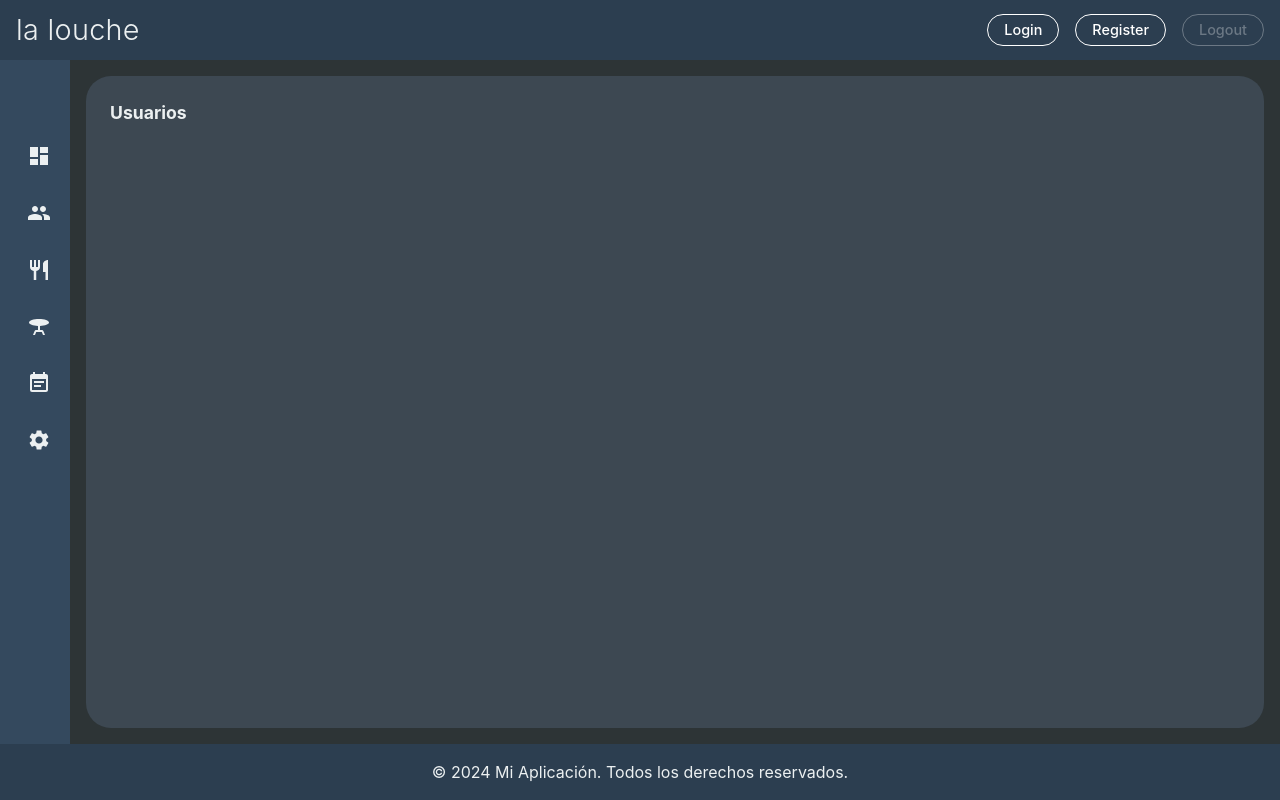
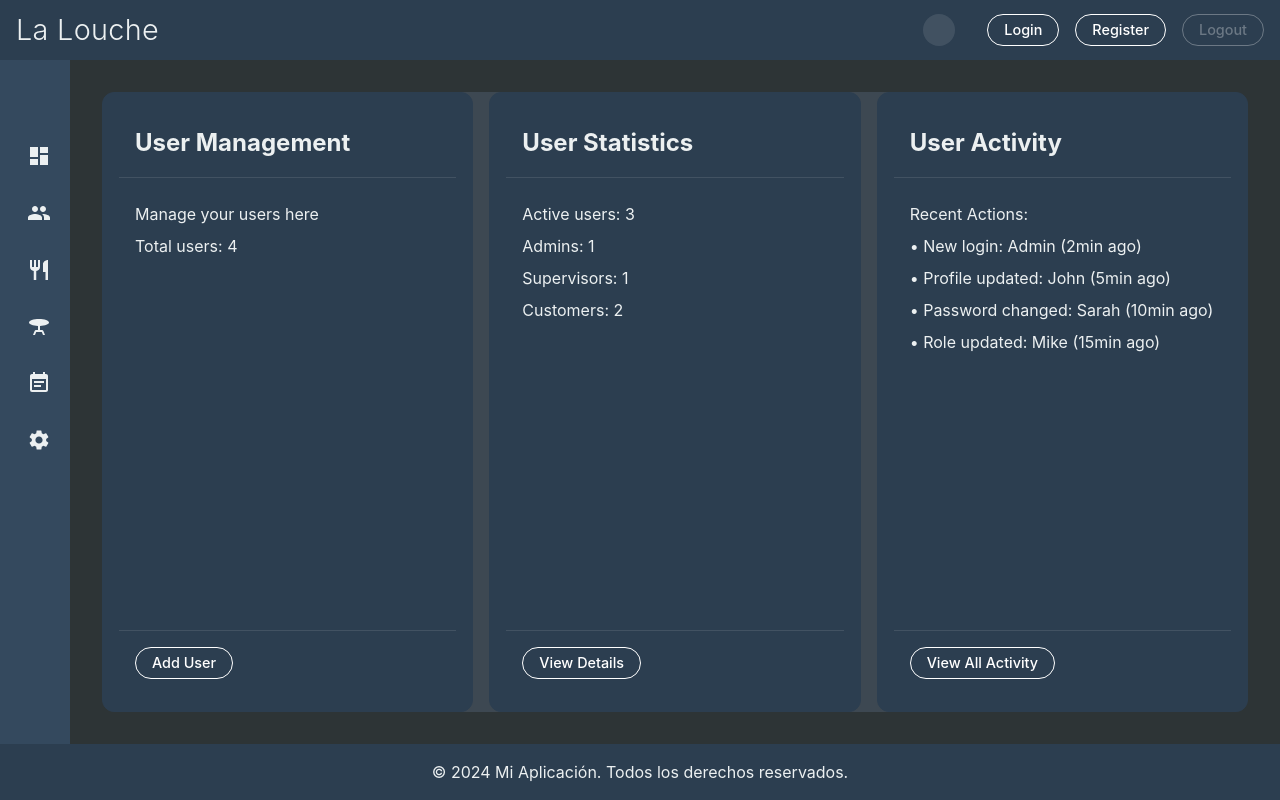
Before and after one commit to Ruben-Alvarez-Dev/daw_react_front, a React (Vite) app: page /usuarios in a window 1280 px wide. Built offline with nearby package versions, Linux system fonts and the light colour scheme.

Commit message:
3 cards flowing

```diff
--- a/src/App.css
+++ b/src/App.css
@@ -121,12 +121,12 @@ body {
 .display {
   grid-area: display;
   background-color: var(--bg-display);
-  padding: 1rem;
+  padding: 2rem;
 }
 
 .display-container {
   background-color: var(--bg-container);
-  padding: 1.5rem;
+  padding: 0rem;
   border-radius: 25px;
   height: 100%;
 }
@@ -186,7 +186,7 @@ h5, h6 {
 }
 
 .card {
-  padding: 2em;
+  padding: 1em;
 }
 
 .read-the-docs {
--- a/src/App.jsx
+++ b/src/App.jsx
@@ -3,10 +3,13 @@ import Navbar from './components/Navbar'
 import Aside from './components/Aside'
 import Display from './components/Display'
 import Footer from './components/Footer'
+import Users from './views/Users'
+import { CardProvider } from './context/CardContext'
 import './App.css'
 
 function App() {
   return (
+    <CardProvider>
       <div className="grid-container">
         <Navbar />
         <Aside />
@@ -14,7 +17,7 @@ function App() {
           <div className="display-container">
             <Routes>
               <Route path="/dashboard" element={<h2>Dashboard</h2>} />
-            <Route path="/usuarios" element={<h2>Usuarios</h2>} />
+              <Route path="/usuarios" element={<Users />} />
               <Route path="/restaurantes" element={<h2>Restaurantes</h2>} />
               <Route path="/mesas" element={<h2>Mesas</h2>} />
               <Route path="/reservas" element={<h2>Reservas</h2>} />
@@ -25,6 +28,7 @@ function App() {
         </main>
         <Footer />
       </div>
+    </CardProvider>
   )
 }
 
--- /dev/null
+++ b/src/components/Card.jsx
@@ -0,0 +1,34 @@
+import { useState } from 'react';
+import PropTypes from 'prop-types';
+import '../styles/Card.css';
+
+const Card = ({ header, body, footer, isActive, onActivate }) => {
+  const handleClick = (e) => {
+    if (!isActive) {
+      e.preventDefault();
+      e.stopPropagation();
+      onActivate();
+    }
+  };
+
+  return (
+    <div
+      className={`card ${isActive ? 'active' : ''}`}
+      onClick={handleClick}
+    >
+      <div className="card-header">{header}</div>
+      <div className="card-body">{body}</div>
+      <div className="card-footer">{footer}</div>
+    </div>
+  );
+};
+
+Card.propTypes = {
+  header: PropTypes.node,
+  body: PropTypes.node,
+  footer: PropTypes.node,
+  isActive: PropTypes.bool,
+  onActivate: PropTypes.func
+};
+
+export default Card;
--- a/src/components/Navbar.jsx
+++ b/src/components/Navbar.jsx
@@ -1,12 +1,15 @@
 import { useState } from 'react';
 import Button from './Button';
 import Modal from './Modal';
+import Label from './Label';
 import { useUser } from '../context/UserContext';
+import { useCard } from '../context/CardContext';
 import '../styles/Navbar.css';
 
 const Navbar = () => {
   const [isModalOpen, setIsModalOpen] = useState(false);
   const { user, login, logout } = useUser();
+  const { activeCard } = useCard();
 
   const handleLogin = () => {
     setIsModalOpen(true);
@@ -35,24 +38,20 @@ const Navbar = () => {
   return (
     <nav className="navbar">
       <div className="navbar-brand">
-        <h1>la louche</h1>
+        <h1>La Louche</h1>
       </div>
       <div className="navbar-content">
         {user && (
-          <div className="user-info">
-            <div className="user-tag">
-              <span>{user.name}</span>
-            </div>
-            <div className="user-tag">
-              <span>{user.email}</span>
-            </div>
-            <div className="user-tag">
-              <span>{user.phone}</span>
-            </div>
-            <div className={`user-tag user-tag-${getRoleVariant(user.role)}`}>
-              <span>{user.role}</span>
-            </div>
-          </div>
+          <Label
+            text={user.role}
+            type={user.role.toLowerCase()}
+          />
+        )}
+        {activeCard && (
+          <Label
+            text={activeCard.title}
+            type="primary"
+          />
         )}
         <div className="navbar-buttons">
           <Button
--- /dev/null
+++ b/src/context/CardContext.jsx
@@ -0,0 +1,28 @@
+import { createContext, useContext, useState } from 'react';
+
+const CardContext = createContext();
+
+export const CardProvider = ({ children }) => {
+  const [activeCard, setActiveCard] = useState({
+    id: null,
+    title: null
+  });
+
+  const updateActiveCard = (id, title) => {
+    setActiveCard({ id, title });
+  };
+
+  return (
+    <CardContext.Provider value={{ activeCard, updateActiveCard }}>
+      {children}
+    </CardContext.Provider>
+  );
+};
+
+export const useCard = () => {
+  const context = useContext(CardContext);
+  if (!context) {
+    throw new Error('useCard must be used within a CardProvider');
+  }
+  return context;
+};
--- /dev/null
+++ b/src/styles/Card.css
@@ -0,0 +1,42 @@
+.card {
+  height: 100%;
+  background-color: var(--bg-navbar);
+  border-radius: 12px;
+  display: flex;
+  flex-direction: column;
+  transition: all 0.3s ease;
+  border: 1px solid var(--bg-navbar);
+  box-shadow: 0 0 10px rgba(var(--primary-rgb), 0);
+  padding: 0;
+  flex: 1;
+  min-width: 0;
+}
+
+.card.active {
+  border-color: var(--primary);
+  box-shadow: 0 0 10px rgba(var(--primary-rgb), 0.3);
+  flex: 0 0 50%;
+}
+
+.card-header {
+  padding: 1rem;
+  border-bottom: 1px solid rgba(255, 255, 255, 0.1);
+}
+
+.card-body {
+  padding: 1rem;
+  flex: 1;
+  overflow-y: auto;
+}
+
+.card-footer {
+  padding: 1rem;
+  border-top: 1px solid rgba(255, 255, 255, 0.1);
+}
+
+/* Estilos para cuando hay múltiples cards en un contenedor */
+.cards-container {
+  display: flex;
+  gap: 1rem;
+  flex-wrap: wrap;
+}
--- /dev/null
+++ b/src/styles/Users.css
@@ -0,0 +1,63 @@
+.users-container {
+  padding: 2rem;
+  color: var(--light-text);
+}
+
+.users-container h2 {
+  margin-bottom: 2rem;
+  font-size: 1.5rem;
+}
+
+.card-wrapper {
+  cursor: pointer;
+}
+
+.user-card-header {
+  display: flex;
+  justify-content: space-between;
+  align-items: center;
+}
+
+.user-card-header h3 {
+  margin: 0;
+  font-size: 1.2rem;
+}
+
+.role-badge {
+  padding: 0.25rem 0.75rem;
+  border-radius: 20px;
+  font-size: 0.875rem;
+  background-color: rgba(255, 255, 255, 0.1);
+}
+
+.role-badge.admin {
+  color: var(--danger);
+  border: 1px solid var(--danger);
+}
+
+.role-badge.supervisor {
+  color: var(--warning);
+  border: 1px solid var(--warning);
+}
+
+.role-badge.customer {
+  color: var(--success);
+  border: 1px solid var(--success);
+}
+
+.user-card-body {
+  display: flex;
+  flex-direction: column;
+  gap: 0.5rem;
+}
+
+.user-card-body p {
+  margin: 0;
+}
+
+.user-card-footer {
+  display: flex;
+  justify-content: space-between;
+  color: rgba(255, 255, 255, 0.7);
+  font-size: 0.875rem;
+}
--- /dev/null
+++ b/src/styles/views/Users.css
@@ -0,0 +1,18 @@
+.cards-container {
+  display: flex;
+  height: 100%;
+  width: 100%;
+  padding: 0;
+  gap: 1rem;
+}
+
+.cards-container h2 {
+  margin: 0;
+  font-size: 1.5rem;
+  color: var(--light-text);
+}
+
+.cards-container p {
+  margin: 0.5rem 0;
+  color: var(--light-text);
+}
--- /dev/null
+++ b/src/views/Users.jsx
@@ -0,0 +1,55 @@
+import { useCard } from '../context/CardContext';
+import Card from '../components/Card';
+import '../styles/views/Users.css';
+
+const Users = () => {
+  const { activeCard, updateActiveCard } = useCard();
+
+  return (
+    <div className="cards-container">
+      <Card
+        header={<h2>User Management</h2>}
+        body={
+          <div>
+            <p>Manage your users here</p>
+            <p>Total users: 4</p>
+          </div>
+        }
+        footer={<button className="custom-button primary">Add User</button>}
+        isActive={activeCard.id === 'management'}
+        onActivate={() => updateActiveCard('management', 'User Management')}
+      />
+      <Card
+        header={<h2>User Statistics</h2>}
+        body={
+          <div>
+            <p>Active users: 3</p>
+            <p>Admins: 1</p>
+            <p>Supervisors: 1</p>
+            <p>Customers: 2</p>
+          </div>
+        }
+        footer={<button className="custom-button success">View Details</button>}
+        isActive={activeCard.id === 'statistics'}
+        onActivate={() => updateActiveCard('statistics', 'User Statistics')}
+      />
+      <Card
+        header={<h2>User Activity</h2>}
+        body={
+          <div>
+            <p>Recent Actions:</p>
+            <p>• New login: Admin (2min ago)</p>
+            <p>• Profile updated: John (5min ago)</p>
+            <p>• Password changed: Sarah (10min ago)</p>
+            <p>• Role updated: Mike (15min ago)</p>
+          </div>
+        }
+        footer={<button className="custom-button warning">View All Activity</button>}
+        isActive={activeCard.id === 'activity'}
+        onActivate={() => updateActiveCard('activity', 'User Activity')}
+      />
+    </div>
+  );
+};
+
+export default Users;
```
Lines whose indentation alone changed are shown as unchanged.
